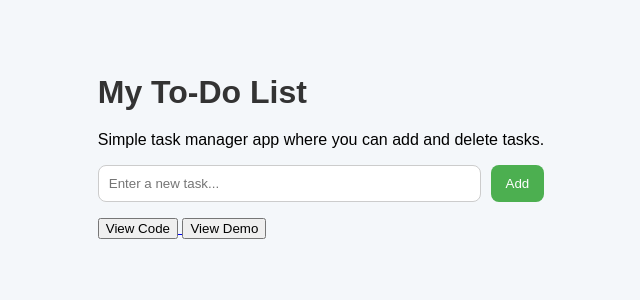
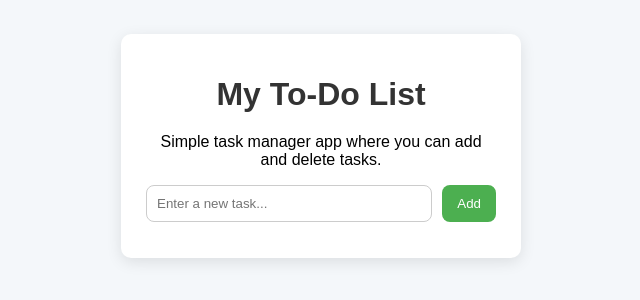
Before and after one commit to Yogita122004/Todo_list_App, a plain HTML site: page index.html in a window 1280 px wide. Shown: the part 254-554 px from the top of the page, without its empty margins (319-959 px from the left). Drawn offline with Linux system fonts and the light colour scheme.

Commit message:
Update index.html

```diff
--- a/index.html
+++ b/index.html
@@ -7,7 +7,7 @@
   <link rel="stylesheet" href="style.css">
 </head>
 <body>
-  <div class="project-card">
+  <div class="container">
     <h1>My To-Do List</h1>
     <p>Simple task manager app where you can add and delete tasks.</p>
     <div class="input-section">
@@ -15,20 +15,17 @@
       <button id="addBtn">Add</button>
     </div>
     <ul id="taskList"></ul>
-
-    <a href="https://github.com/YOUR-USERNAME/todo-list-app" target="_blank">
-      <button>View Code</button>
-    </a>
-
-
-  <!-- Live Demo Button -->
-    <a href="https://YOUR-USERNAME.github.io/todo-list-app/" target="_blank">
-      <button>View Demo</button>
-    </a>
   </div>
   <script src="script.js"></script>
 </body>
 </html>
+
+
+
+
+
+
+
 
 
 
```
